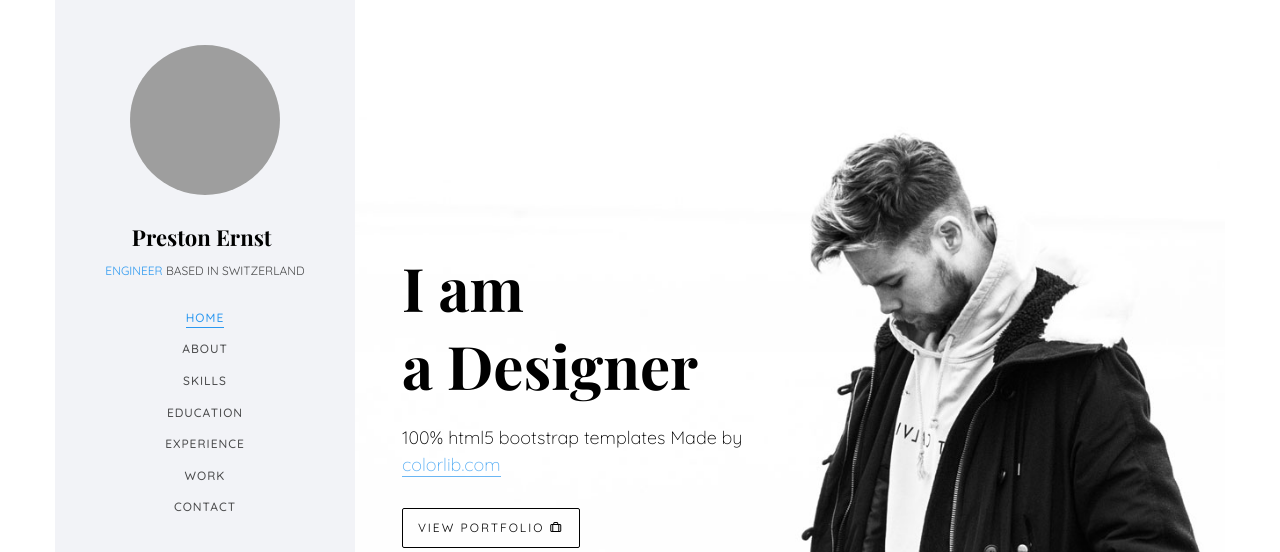
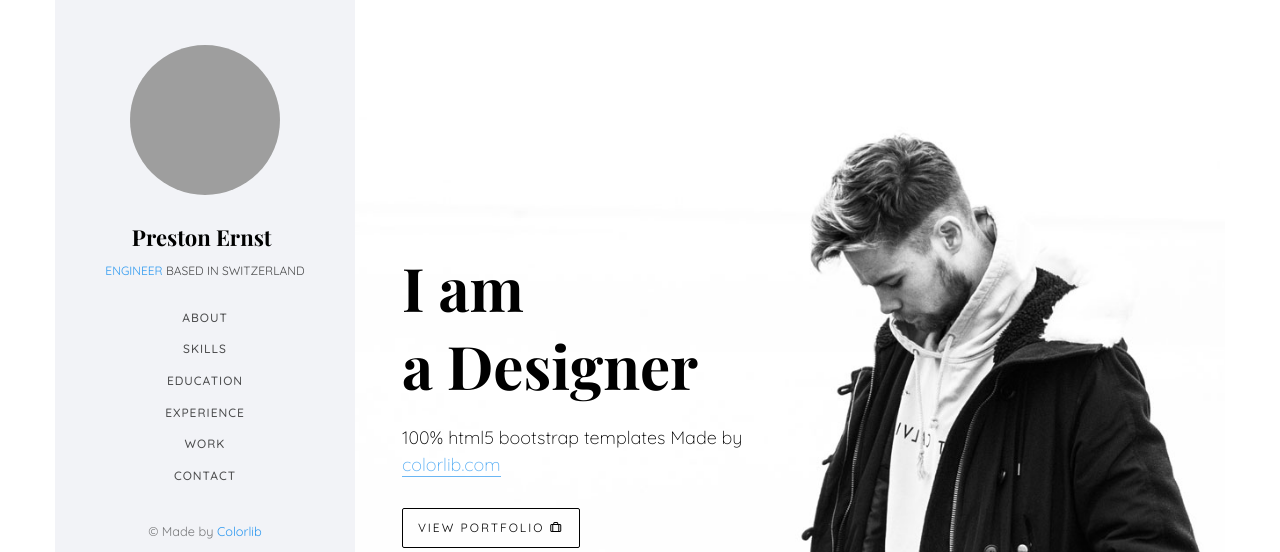
Before and after one commit to ernstpre/portfolio, a plain HTML site: page index.html in a window 1280 px wide. Shown: the top 552 px of the page. Drawn offline with nearby package versions, Linux system fonts and the light colour scheme; grey boxes are pictures that could not be loaded; files whose address does not match are found by name; a web font is replaced by a local one.

Commit message:
removed home from menu

```diff
--- a/index.html
+++ b/index.html
@@ -63,8 +63,8 @@
 				<nav id="colorlib-main-menu" role="navigation" class="navbar">
 					<div id="navbar" class="collapse">
 						<ul>
-							<li class="active"><a href="#" data-nav-section="home">Home</a></li>
-							<li><a href="#" data-nav-section="about">About</a></li>
+							<li class="active"><a href="#" data-nav-section="about">About</a></li>
+							<!--<li><a href="#" data-nav-section="about">About</a></li>-->
 							<!--<li><a href="#" data-nav-section="services">Services</a></li>-->
 							<li><a href="#" data-nav-section="skills">Skills</a></li>
 							<li><a href="#" data-nav-section="education">Education</a></li>
```
